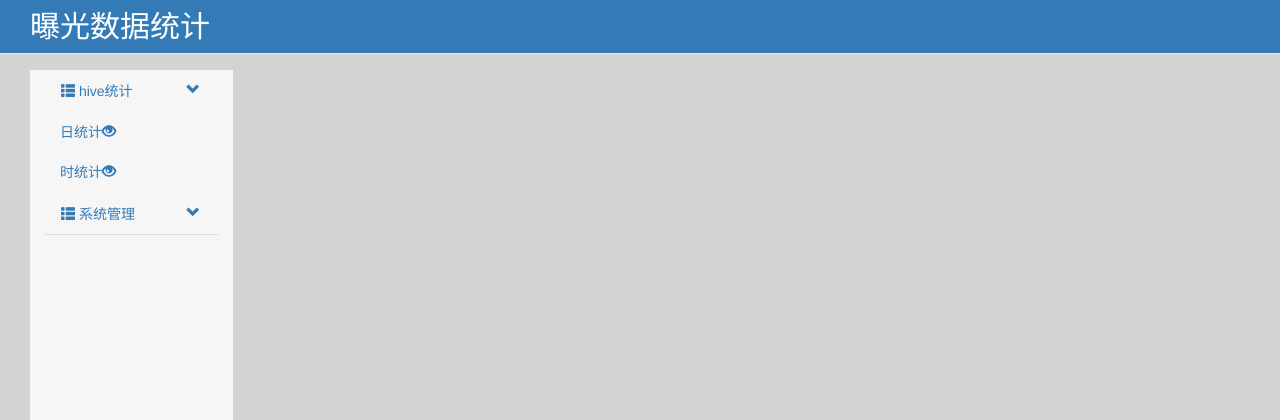
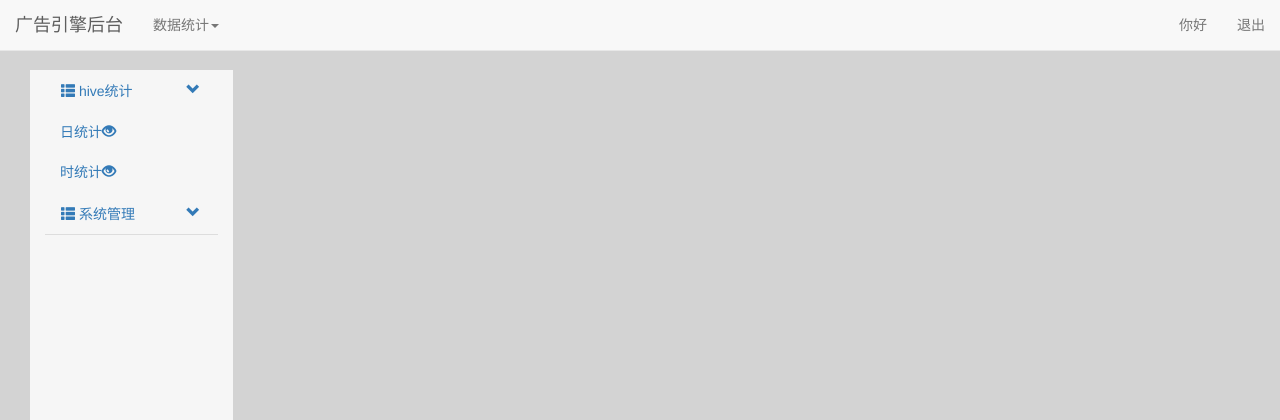
Before and after one commit to nature-li/web_query_tool, a Python web app: template templates/index.html in a window 1280 px wide. Shown: the top 420 px of the page. Run offline with Jinja, Linux system fonts and the light colour scheme; the template is opened without the code that fills it, so the values that code supplies are empty; some libraries are stand-ins or nearby versions.

Commit message:
添加导航功能

```diff
--- /dev/null
+++ b/static/js/nav/hive_index.js
@@ -0,0 +1,43 @@
+// frame改变大小
+function frame_auto_size() {
+    var newHeight = $("#right_frame").contents().find('body').height();
+    if (newHeight < 600) {
+        newHeight = 600;
+    }
+    $("#left_frame_col").height(newHeight);
+    $("#right_frame_col").height(newHeight);
+}
+
+// frame 加载时自适应大小
+$("#right_frame").load(function () {
+    console.log("13");
+    frame_auto_size();
+});
+
+// a_day_count 点击事件
+$(document).on("click", "#a_day_count", function () {
+    $("#right_frame").attr("src", "day_count");
+    // 自适应框架大小
+    frame_auto_size();
+});
+
+// a_hour_count 点击事件
+$(document).on("click", "#a_hour_count", function () {
+    $("#right_frame").attr("src", "hour_count");
+    // 自适应框架大小
+    frame_auto_size();
+});
+
+// a_user_control 点击事件
+$(document).on("click", "#a_user_control", function () {
+    $("#right_frame").attr("src", "user_list");
+    // 自适应框架大小
+    frame_auto_size();
+});
+
+// a_ad_network_id_control 点击事件
+$(document).on("click", "#a_network_control", function () {
+    $("#right_frame").attr("src", "network_list");
+    // 自适应框架大小
+    frame_auto_size();
+});
--- a/static/js/nav/index.js
+++ b/static/js/nav/index.js
@@ -1,58 +1,14 @@
-// frame改变大小
-function frame_auto_size() {
-    var newHeight = $("#right_frame").contents().find('body').height();
-    if (newHeight < 600) {
-        newHeight = 600;
-    }
-    $("#left_frame_col").height(newHeight);
-    $("#right_frame_col").height(newHeight);
-}
+// nav_hive_ref_a 点击事件
+$("#nav_hive_ref_a").click(function () {
+    // 清空侧边栏
+    $("#main-nav").html("");
 
-// frame 加载时自适应大小
-$("#right_frame").load(function () {
-    frame_auto_size();
-});
+    // 添加侧边栏
+    $("#main-nav").append('<li><a href="#systemViewer" class="nav-header" data-toggle="collapse" aria-expanded="true"><i class="glyphicon glyphicon-th-list"></i>hive统计<span class="pull-right glyphicon glyphicon-chevron-down"></span></a><ul id="systemViewer" class="nav nav-list collapse secondmenu in" aria-expanded="true" style="height: 80px;"><li><a id="a_day_count" href="#">日统计<i id="i_day_count" class="glyphicon glyphicon-eye-open"></i></a></li><li><a id="a_hour_count" href="#">时统计<i id="i_hour_count" class="glyphicon glyphicon-eye-open"></i></a></li></ul></li><li><a href="#systemControl" class="nav-header collapse" data-toggle="collapse"><i class="glyphicon glyphicon-th-list"></i>系统管理<span class="pull-right glyphicon glyphicon-chevron-down"></span></a><ul id="systemControl" class="nav nav-list collapse secondmenu" aria-expanded="true" style="height: 0px;"><li><a id="a_user_control" href="#">用户管理<i id="i_user_control" class="glyphicon glyphicon-pencil"></i></a></li><li><a id="a_network_control" href="#">渠道管理<i id="i_network_control" class="glyphicon glyphicon-pencil"></i></a></li></ul></li></ul>');
 
-// a_day_count 点击事件
-$("#a_day_count").click(function () {
-    //$("#i_day_count").attr('class', 'glyphicon glyphicon-eye-open');
-    //$("#i_hour_count").attr('class', '');
-    //$("#i_user_control").attr('class', '');
-    //$("#i_ad_network_id_control").attr('class', '');
+    // 加载数据
     $("#right_frame").attr("src", "day_count");
+
     // 自适应框架大小
     frame_auto_size();
 });
-
-// a_hour_count 点击事件
-$("#a_hour_count").click(function () {
-    //$("#i_day_count").attr('class', '');
-    //$("#i_hour_count").attr('class', 'glyphicon glyphicon-eye-open');
-    //$("#i_user_control").attr('class', '');
-    //$("#i_ad_network_id_control").attr('class', '');
-    $("#right_frame").attr("src", "hour_count");
-    // 自适应框架大小
-    frame_auto_size();
-});
-
-// a_user_control 点击事件
-$("#a_user_control").click(function () {
-    //$("#i_day_count").attr('class', '');
-    //$("#i_hour_count").attr('class', '');
-    //$("#i_user_control").attr('class', 'glyphicon glyphicon-pencil');
-    //$("#i_network_control").attr('class', '');
-    $("#right_frame").attr("src", "user_list");
-    // 自适应框架大小
-    frame_auto_size();
-});
-
-// a_ad_network_id_control 点击事件
-$("#a_network_control").click(function () {
-    //$("#i_day_count").attr('class', '');
-    //$("#i_hour_count").attr('class', '');
-    //$("#i_user_control").attr('class', '');
-    //$("#i_network_control").attr('class', 'glyphicon glyphicon-pencil');
-    $("#right_frame").attr("src", "network_list");
-    // 自适应框架大小
-    frame_auto_size();
-});
--- a/templates/day_count.html
+++ b/templates/day_count.html
@@ -22,6 +22,7 @@
 
 <!--面包屑导航-->
 <ol class="breadcrumb">
+    <li><a href="/day_count">数据统计</a></li>
     <li><a href="/day_count">日统计</a></li>
 </ol>
 
--- a/templates/hour_count.html
+++ b/templates/hour_count.html
@@ -22,6 +22,7 @@
 
 <!--面包屑导航-->
 <ol class="breadcrumb">
+    <li><a href="/day_count">数据统计</a></li>
     <li><a href="/hour_count">时统计</a></li>
 </ol>
 
--- a/templates/index.html
+++ b/templates/index.html
@@ -11,12 +11,36 @@
 </head>
 <body>
 
-<nav class="navbar navbar-default navbar-fixed-top" style="background: #337ab7;">
-    <h2 style="color: white; margin: 10px 30px">曝光数据统计</h2>
+<nav class="navbar navbar-default navbar-fixed-top">
+    <div class="container-fluid">
+        <div class="navbar-header">
+            <button type="button" class="navbar-toggle collapsed" data-toggle="collapse" data-target="#bs-example-navbar-collapse-1" aria-expanded="false">
+                <span class="sr-only">Toggle navigation</span>
+                <span class="icon-bar"></span>
+                <span class="icon-bar"></span>
+                <span class="icon-bar"></span>
+            </button>
+            <a class="navbar-brand" href="/">广告引擎后台</a>
+        </div>
+        <div class="collapse navbar-collapse" id="bs-example-navbar-collapse-1">
+            <ul class="nav navbar-nav">
+                <li class="dropdown">
+                    <a href="#" class="dropdown-toggle" data-toggle="dropdown" role="button" aria-haspopup="true" aria-expanded="false">数据统计<span class="caret"></span></a>
+                    <ul class="dropdown-menu">
+                        <li><a id="nav_hive_ref_a">hive统计</a></li>
+                        <li role="separator" class="divider"></li>
+                        <li class="disabled"><a href="#">redis统计</a></li>
+                    </ul>
+                </li>
+            </ul>
+            <ul class="nav navbar-nav navbar-right">
+                <li><a href="#">你好</a></li>
+                <li><a href="#">退出</a></li>
+            </ul>
+        </div>
+    </div>
 </nav>
 
-<!--http://www.runoob.com/try/try.php?filename=bootstrap3-plugin-collapse-accordion-->
-<!--http://www.voidcn.com/blog/easyboot/article/p-6493193.html-->
 <div class="container" style="width: 100%">
     <div class="container-fluid">
         <div class="row-fluid">
@@ -72,6 +96,7 @@
     </div>
 </div>
 
+<script src="static/js/nav/hive_index.js"></script>
 <script src="static/js/nav/index.js"></script>
 </body>
 </html>
--- a/templates/network_list.html
+++ b/templates/network_list.html
@@ -22,6 +22,7 @@
 
 <!--面包屑导航-->
 <ol class="breadcrumb">
+    <li><a href="/day_count">数据统计</a></li>
     <li><a href="/network_list">渠道管理</a></li>
 </ol>
 
--- a/templates/user_list.html
+++ b/templates/user_list.html
@@ -22,6 +22,7 @@
 
 <!--面包屑导航-->
 <ol class="breadcrumb">
+    <li><a href="/day_count">数据统计</a></li>
     <li><a href="/user_list">用户管理</a></li>
 </ol>
 
```
